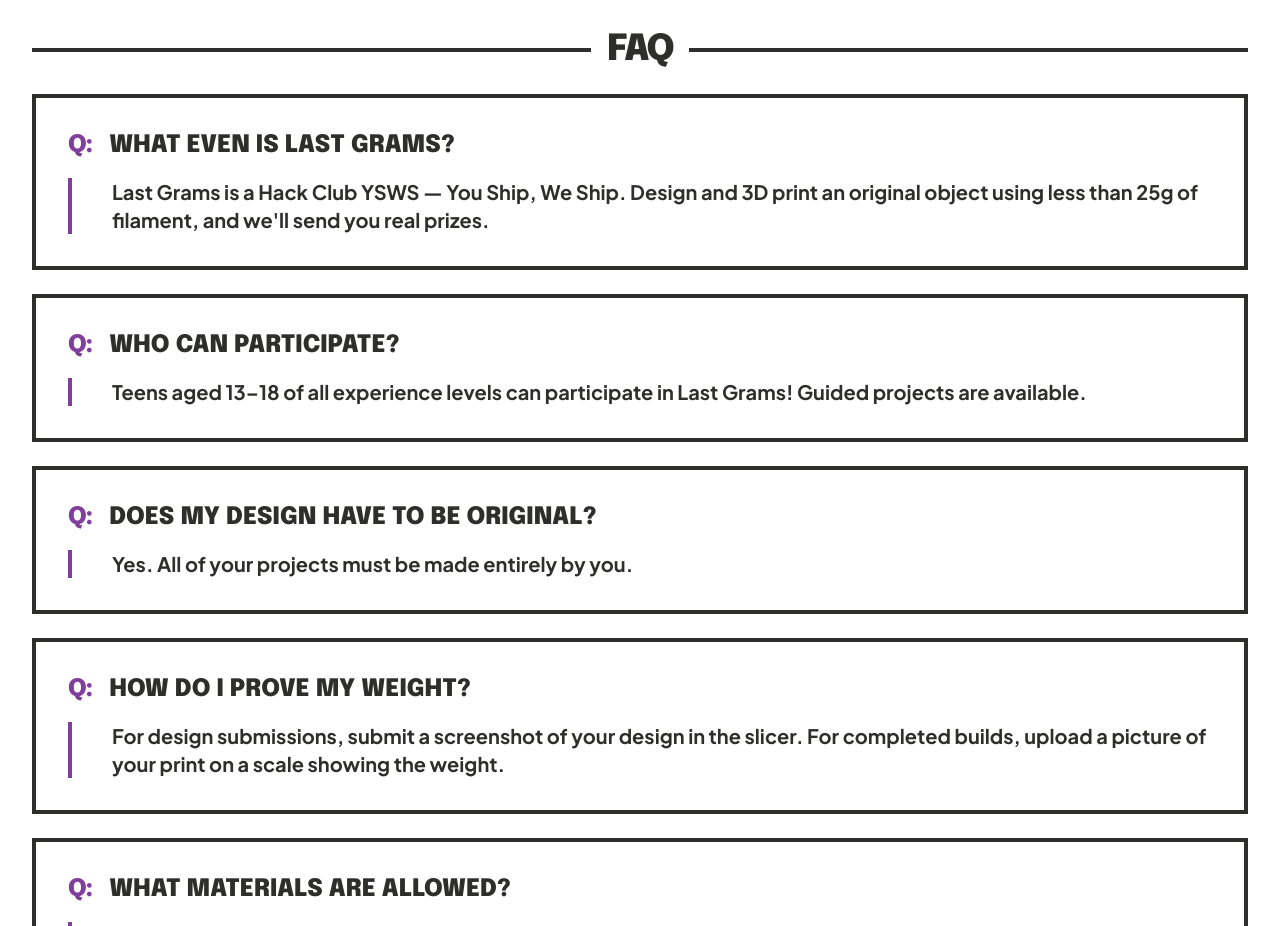
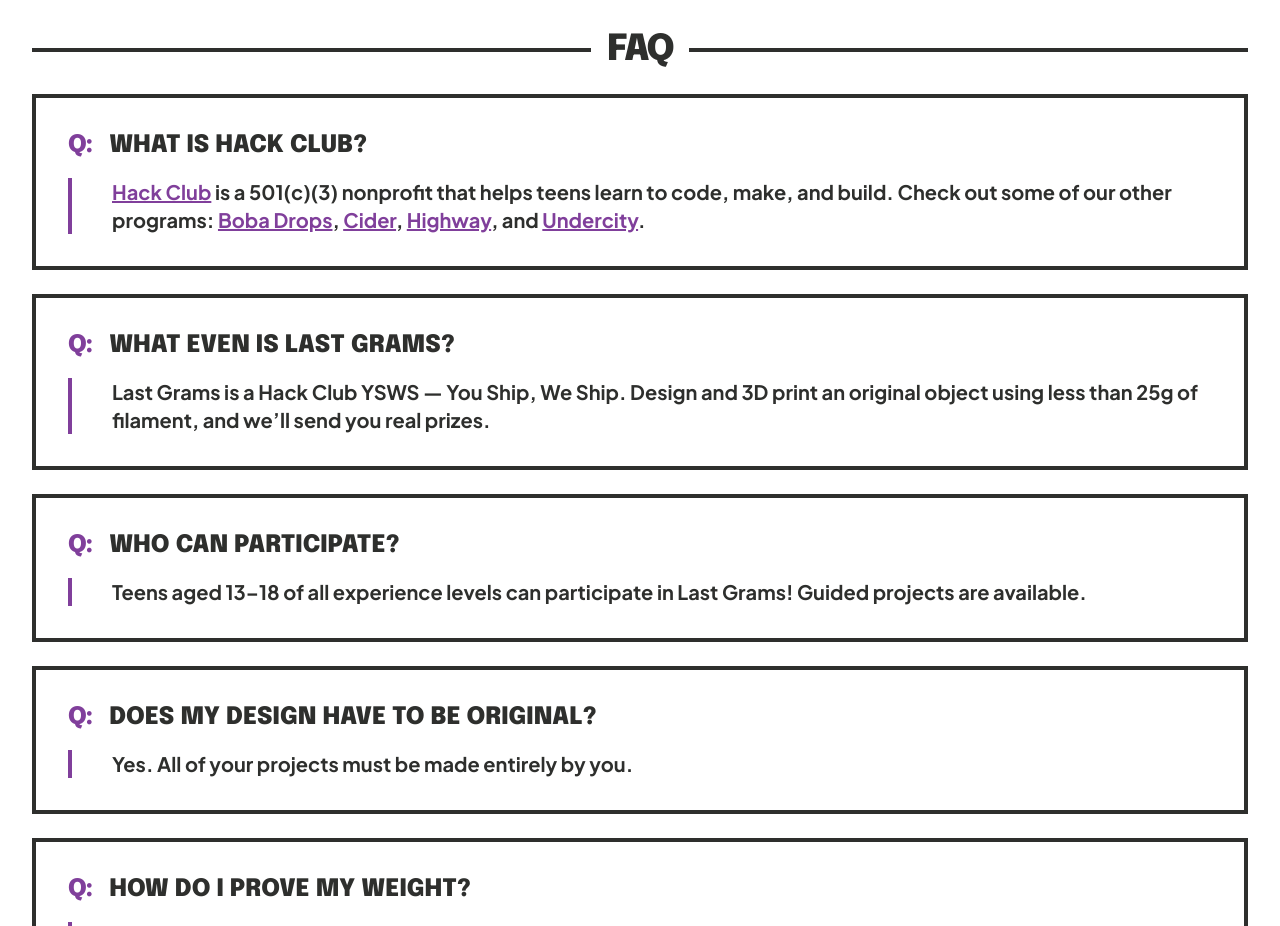
Before and after one commit to 2Mon/last-grams, a SvelteKit app: page / in a window 1280 px wide. Shown: the part 2560-3486 px from the top of the page. Built offline with nearby package versions, Linux system fonts and the light colour scheme.

Commit message:
feat: add condensed Hack Club FAQ with program links

```diff
--- a/src/routes/+page.svelte
+++ b/src/routes/+page.svelte
@@ -410,12 +410,33 @@
 			<h3
 				class="font-headline font-black text-2xl uppercase flex gap-4 text-on-surface dark:text-background"
 			>
+				<span class="text-primary">Q:</span> WHAT IS HACK CLUB?
+			</h3>
+			<div class="mt-4 pl-10 border-l-4 border-primary">
+				<p class="font-body font-bold text-xl text-on-surface dark:text-background">
+					<a href="https://hackclub.com" class="underline text-primary">Hack Club</a> is a
+					501(c)(3) nonprofit that helps teens learn to code, make, and build. Check out some
+					of our other programs:
+					<a href="https://boba-drops.hackclub.com" class="underline text-primary">Boba Drops</a>,
+					<a href="https://cider.hackclub.com" class="underline text-primary">Cider</a>,
+					<a href="https://highway.hackclub.com" class="underline text-primary">Highway</a>, and
+					<a href="https://undercity.hackclub.com" class="underline text-primary">Undercity</a>.
+				</p>
+			</div>
+		</div>
+
+		<div
+			class="border-4 border-on-surface dark:border-background p-8 bg-surface-container-lowest dark:bg-surface-container-highest hover:bg-surface-container dark:hover:bg-surface-container-high transition-colors"
+		>
+			<h3
+				class="font-headline font-black text-2xl uppercase flex gap-4 text-on-surface dark:text-background"
+			>
 				<span class="text-primary">Q:</span> WHAT EVEN IS LAST GRAMS?
 			</h3>
 			<div class="mt-4 pl-10 border-l-4 border-primary">
 				<p class="font-body font-bold text-xl text-on-surface dark:text-background">
 					Last Grams is a Hack Club YSWS — You Ship, We Ship. Design and 3D print an original object
-					using less than 25g of filament, and we'll send you real prizes.
+					using less than 25g of filament, and we’ll send you real prizes.
 				</p>
 			</div>
 		</div>
```
